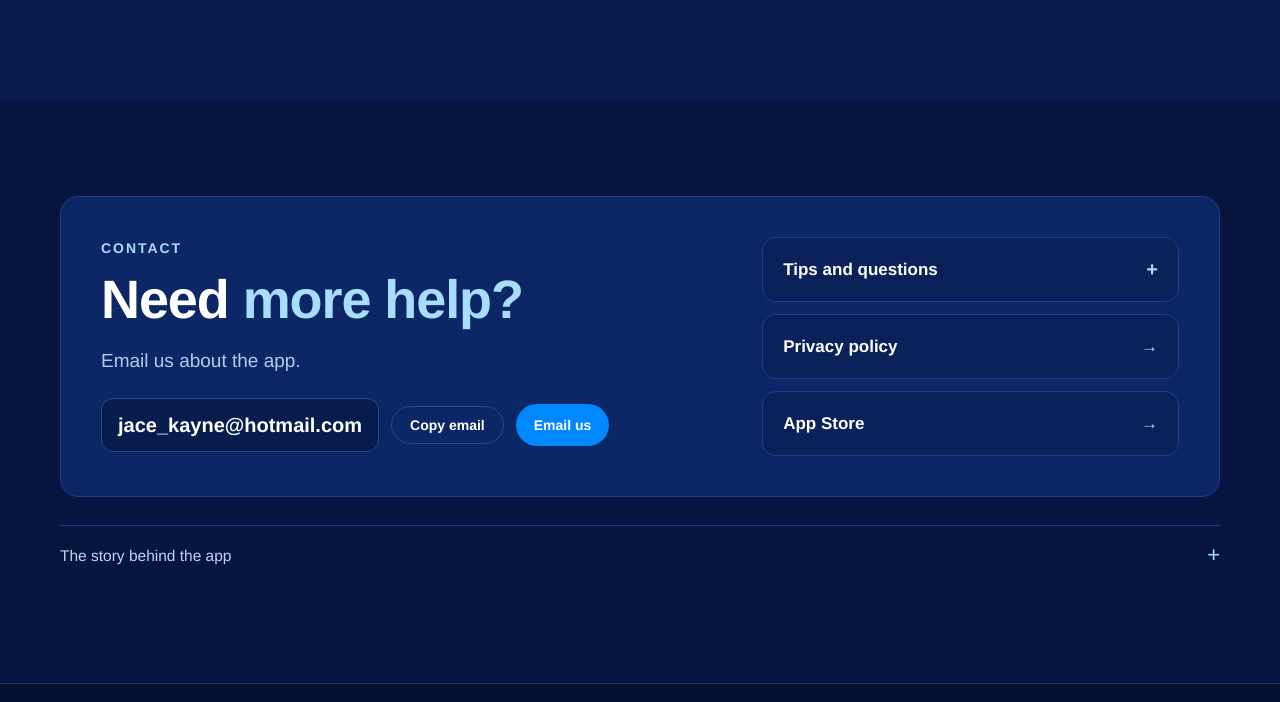
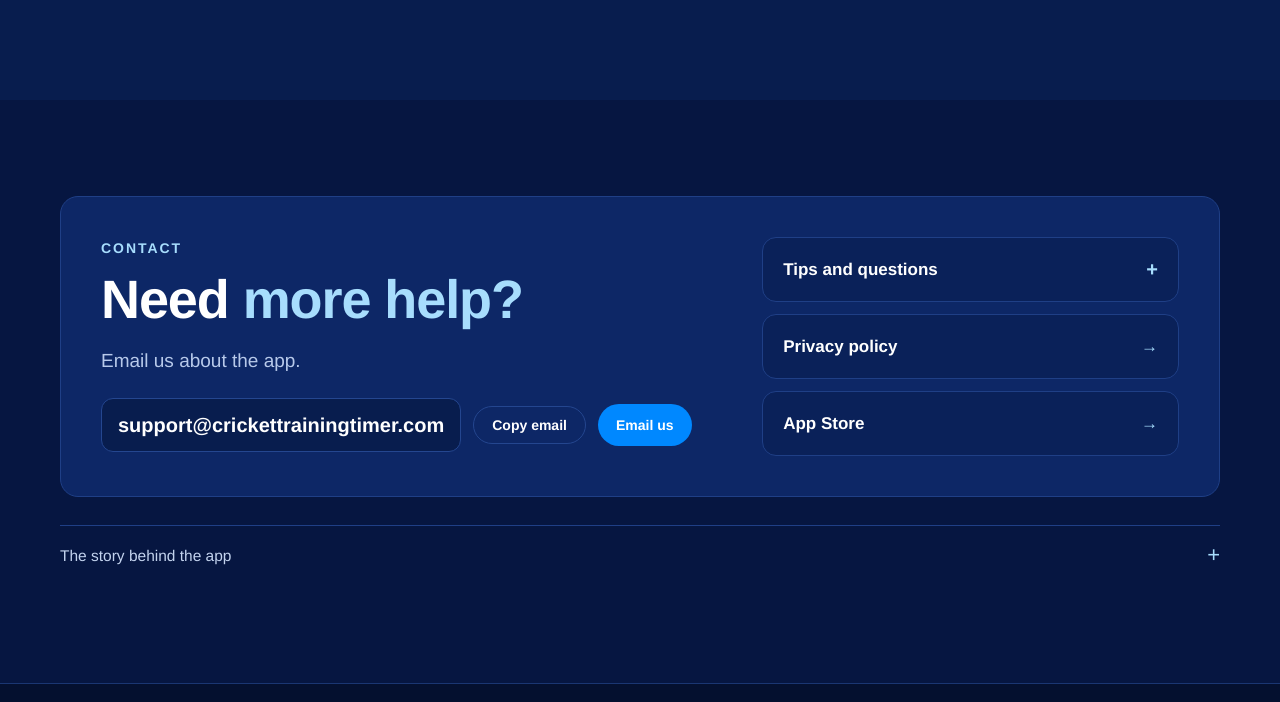
Before and after one commit to jack292929292/cricket-training-timer, a plain HTML site: page index.html in a window 1280 px wide. Shown: the part 4745-5447 px from the top of the page. Drawn offline with Linux system fonts and the light colour scheme.

Commit message:
Update index.html

```diff
--- a/index.html
+++ b/index.html
@@ -895,9 +895,9 @@ section { padding: 96px 0 !important; border: 0 !important; }
           <h2>Need <em>more help?</em></h2>
           <p class="lede">Email us about the app.</p>
           <div class="mail">
-            <code id="email">jace_kayne@hotmail.com</code>
+            <code id="email">support@crickettrainingtimer.com</code>
             <button class="btn btn-ghost btn-sm" id="copy" type="button">Copy email</button>
-            <a class="btn btn-primary btn-sm" href="mailto:jace_kayne@hotmail.com?subject=Cricket%20Training%20Timer">Email us</a>
+            <a class="btn btn-primary btn-sm" href="mailto:support@crickettrainingtimer.com?subject=Cricket%20Training%20Timer">Email us</a>
           </div>
         </div>
         <div class="links">
```
